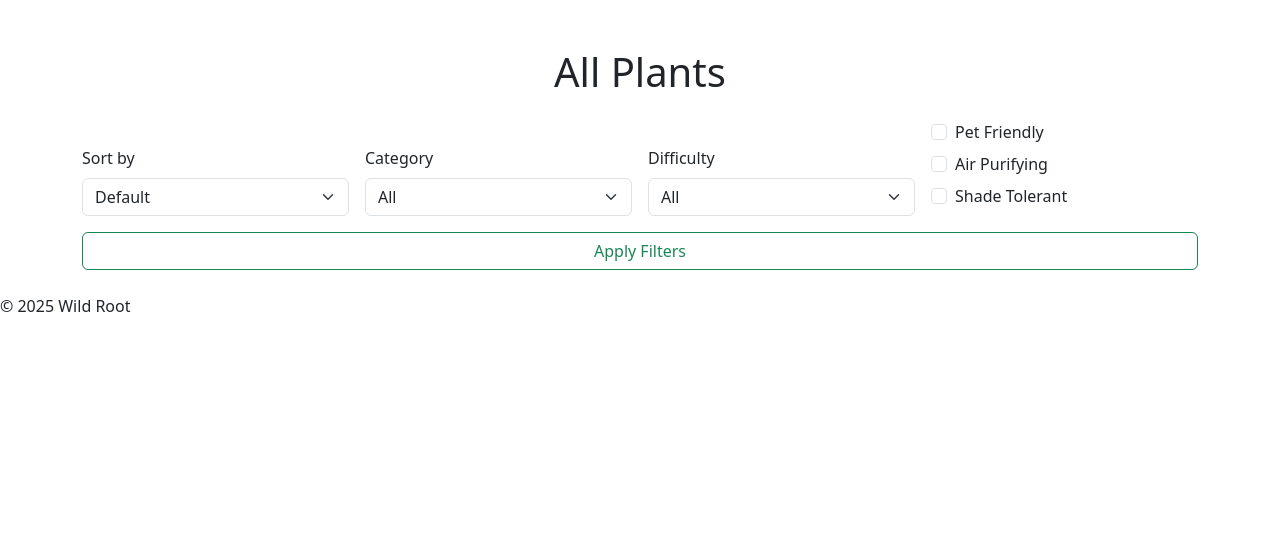
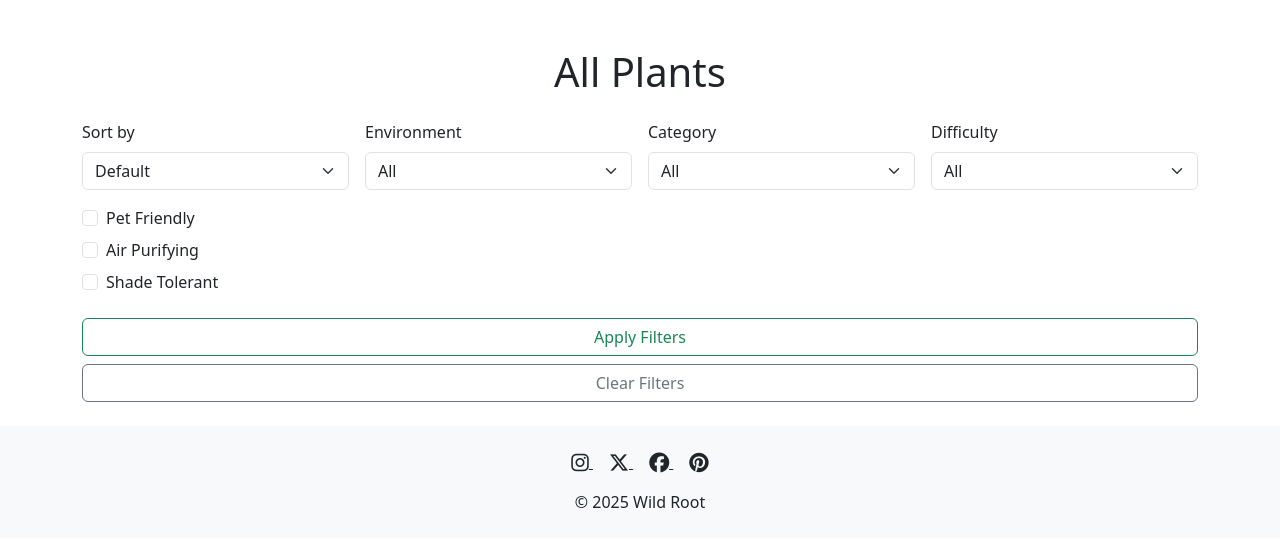
Before and after one commit to elerihulme/wildroot, a Django app: template products/templates/products/product_list.html in a window 1280 px wide. Shown: the part 224-771 px from the top of the page. Run offline with Django 5.2, Linux system fonts and the light colour scheme; the template is opened without the code that fills it, so the values that code supplies are empty; some libraries are stand-ins or nearby versions.

Commit message:
update filtering and sorting

```diff
--- a/home/templates/home/index.html
+++ b/home/templates/home/index.html
@@ -7,7 +7,7 @@
 <section class="hero">
     <h1>Grow Wild. Stay Rooted.</h1>
     <p>Curated indoor and outdoor plants for every home</p>
-    <a href="#" class="btn">Shop Now</a>
+    <a href="{% url 'products' %}" class="btn">Shop Now</a>
 </section>
 
 <section class="mission">
@@ -27,8 +27,8 @@
 <section class="browse-categories">
     <h2>Browse Categories</h2>
     <div class="categories">
-        <a href="#" class="category-card">Indoor Plants</a>
-        <a href="#" class="category-card">Outdoor Plants</a>
+        <a href="{% url 'products' %}?environment=indoor" class="category-card">Indoor Plants</a>
+        <a href="{% url 'products' %}?environment=outdoor" class="category-card">Outdoor Plants</a>
     </div>
 </section>
 {% endblock %}
--- a/products/templates/products/product_list.html
+++ b/products/templates/products/product_list.html
@@ -17,6 +17,8 @@
 
     <!-- Filter and Sort Options -->
     <form method="get" class="mb-4 row g-3 align-items-end">
+        <!-- Environment filter -->
+        <input type="hidden" name="environment" value="{{ request.GET.environment }}">
         <!-- Sort by price -->
         <div class="col-md-3">
             <label for="sort" class="form-label">Sort by</label>
@@ -24,6 +26,16 @@
                 <option value="">Default</option>
                 <option value="price_low" {% if request.GET.sort == "price_low" %}selected{% endif %}>Price (Low - High)</option>
                 <option value="price_high" {% if request.GET.sort == "price_high" %}selected{% endif %}>Price (High - Low)</option>
+            </select>
+        </div>
+
+        <!-- Filter by environment -->
+        <div class="col-md-3">
+            <label for="environment" class="form-label">Environment</label>
+            <select name="environment" class="form-select">
+                <option value="">All</option>
+                <option value="indoor" {% if request.GET.environment == "indoor" %}selected{% endif %}>Indoor</option>
+                <option value="outdoor" {% if request.GET.environment == "outdoor" %}selected{% endif %}>Outdoor</option>
             </select>
         </div>
 
@@ -70,6 +82,7 @@
 
         <div class="col-12">
             <button type="submit" class="btn btn-outline-success w-100">Apply Filters</button>
+            <a href="{% url 'products' %}" class="btn btn-outline-secondary w-100 mt-2">Clear Filters</a>
         </div>
     </form>
     <!-- Product Grid -->
@@ -104,7 +117,7 @@
 
             {% if page_obj.has_previous %}
             <li class="page-item">
-                <a class="page-link" href="?page={{ page_obj.previous_page_number }}" aria-label="Previous">
+                <a class="page-link" href="?page={{ page_obj.previous_page_number }}&{{ querystring }}" aria-label="Previous">
                     <span aria-hidden="true">&laquo; Previous</span>
                 </a>
             </li>
@@ -112,7 +125,7 @@
 
             {% if page_obj.has_next %}
             <li class="page-item">
-                <a class="page-link" href="?page={{ page_obj.next_page_number }}" aria-label="Next">
+                <a class="page-link" href="?page={{ page_obj.next_page_number }}&{{ querystring }}" aria-label="Next">
                     <span aria-hidden="true">Next &raquo;</span>
                 </a>
             </li>
--- a/templates/base.html
+++ b/templates/base.html
@@ -65,9 +65,30 @@
         {% endblock %}
     </main>
 
-    <footer>
-        <p>&copy; 2025 Wild Root</p>
-    </footer>
+    <footer class="bg-light text-center py-4">
+        <div class="container">
+            <!-- Row 1: Social media icons -->
+            <div class="mb-3">
+                <a href="https://www.instagram.com" class="text-dark mx-2" target="_blank" rel="noopener" aria-label="Instagram">
+                    <i class="fab fa-instagram fa-lg"></i>
+                </a>
+                <a href="https://www.twitter.com" class="text-dark mx-2" target="_blank" rel="noopener" aria-label="X (Twitter)">
+                    <i class="fab fa-x-twitter fa-lg"></i>
+                </a>
+                <a href="https://www.facebook.com" class="text-dark mx-2" target="_blank" rel="noopener" aria-label="Facebook">
+                    <i class="fab fa-facebook fa-lg"></i>
+                </a>
+                <a href="https://www.pinterest.com" class="text-dark mx-2" target="_blank" rel="noopener" aria-label="Pinterest">
+                    <i class="fab fa-pinterest fa-lg"></i>
+                </a>
+            </div>
+
+            <!-- Row 2: Copyright -->
+            <div>
+                <p class="mb-0">&copy; 2025 Wild Root</p>
+            </div>
+        </div>
+</footer>
 
     {% block postloadjs %}
     <!--Bootstrap JavaScript Link-->
```
Also changed, not shown: products/views.py (+11 -3 lines).
